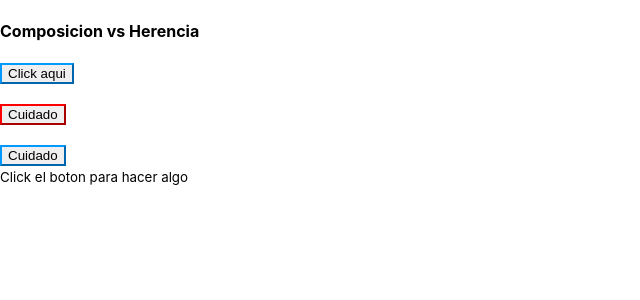
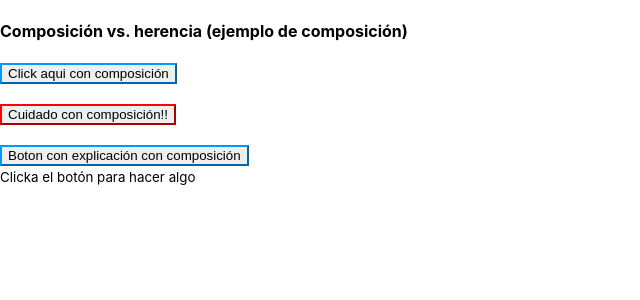
Before and after one commit to jimmy404/REACT-Udemy-Course, a React (Create React App) app: page / in a window 1280 px wide. Shown: the top 300 px of the page, without its empty margins (0-640 px from the left). Built offline with nearby package versions, Linux system fonts and the light colour scheme.

Commit message:
Adding composition method to vary components - App.js

```diff
--- a/src/App.js
+++ b/src/App.js
@@ -1,53 +1,51 @@
 import React, { Component } from 'react';
 
 class Button extends Component {
-  constructor(props){
-    super(props)
-    this.borderColor = '#09f'
-  }
-  render() {
-    return(
-      <button style={{borderColor: this.borderColor, display: 'block'}}>
+  render () {
+    return (
+      <button style={{ borderColor: this.props.borderColor, display: 'block' }}>
         {this.props.label}
       </button>
     )
   }
 }
 
-class ButtonDanger extends Button {
-  constructor (props){
-    super(props)
-    this.borderColor = 'red'
+Button.defaultProps = {
+  borderColor: '#09f'
+}
+
+class ButtonDanger extends Component {
+  render () {
+    return <Button borderColor='red' label={this.props.label} />
   }
 }
 
-class ButtonWithLegend extends Button {
-  render (){
+class ButtonWithLegend extends Component {
+  render () {
     return (
       <div>
-        {super.render()}
+        <Button label={this.props.label} borderColor={this.props.borderColor} />
         <small>{this.props.legend}</small>
       </div>
     )
   }
 }
 
-class App extends Component {
-  render (){
+class ComponentsWithComposition extends Component {
+  render () {
     return (
-      <div className="App">
-        <h4>Composicion vs Herencia</h4>
-        <Button label='Click aqui'/>
-        <br/>
-        <ButtonDanger label='Cuidado'/>
-        <br/>
+      <div>
+        <h4>Composición vs. herencia (ejemplo de composición)</h4>
+        <Button label='Click aqui con composición' />
+        <br />
+        <ButtonDanger label='Cuidado con composición!!' />
+        <br />
         <ButtonWithLegend
-          label='Cuidado'
-          legend='Click el boton para hacer algo'
-        />
+          label='Boton con explicación con composición'
+          legend='Clicka el botón para hacer algo' />
       </div>
     );
   }
 }
 
-export default App;
+export default ComponentsWithComposition;
```
